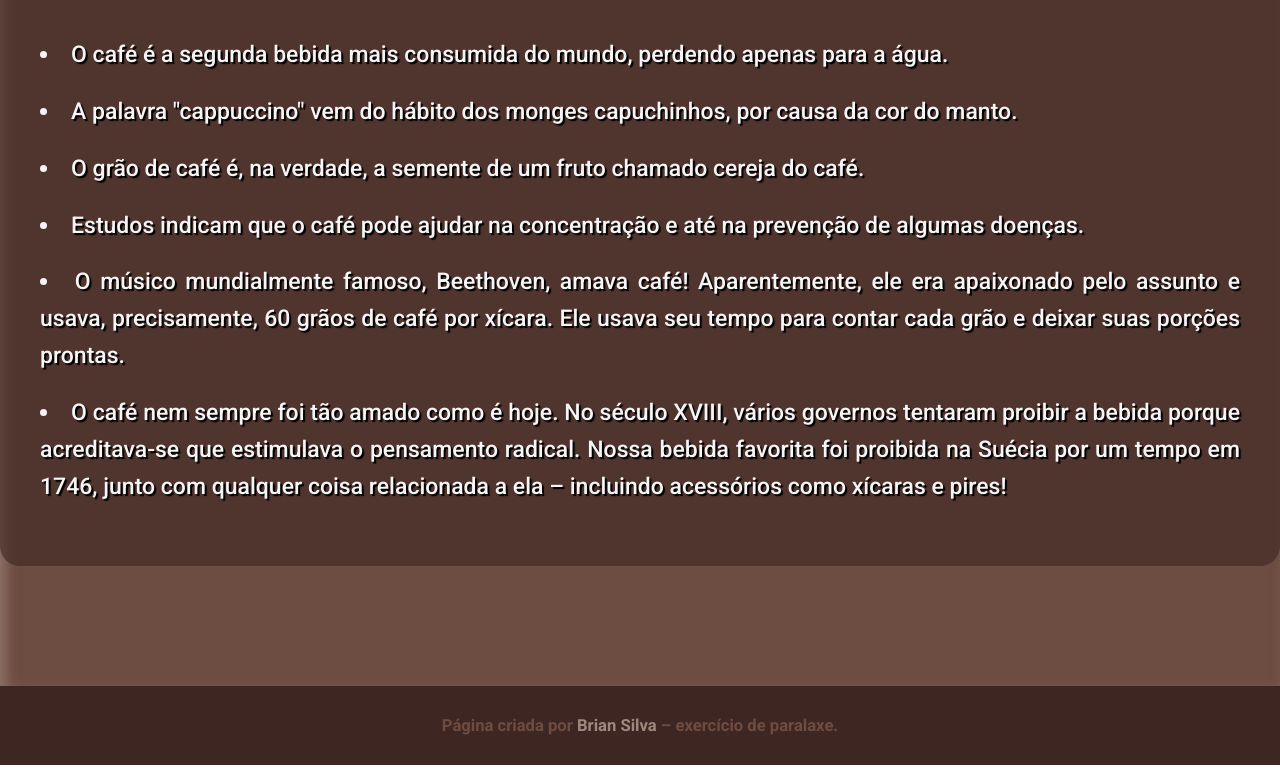
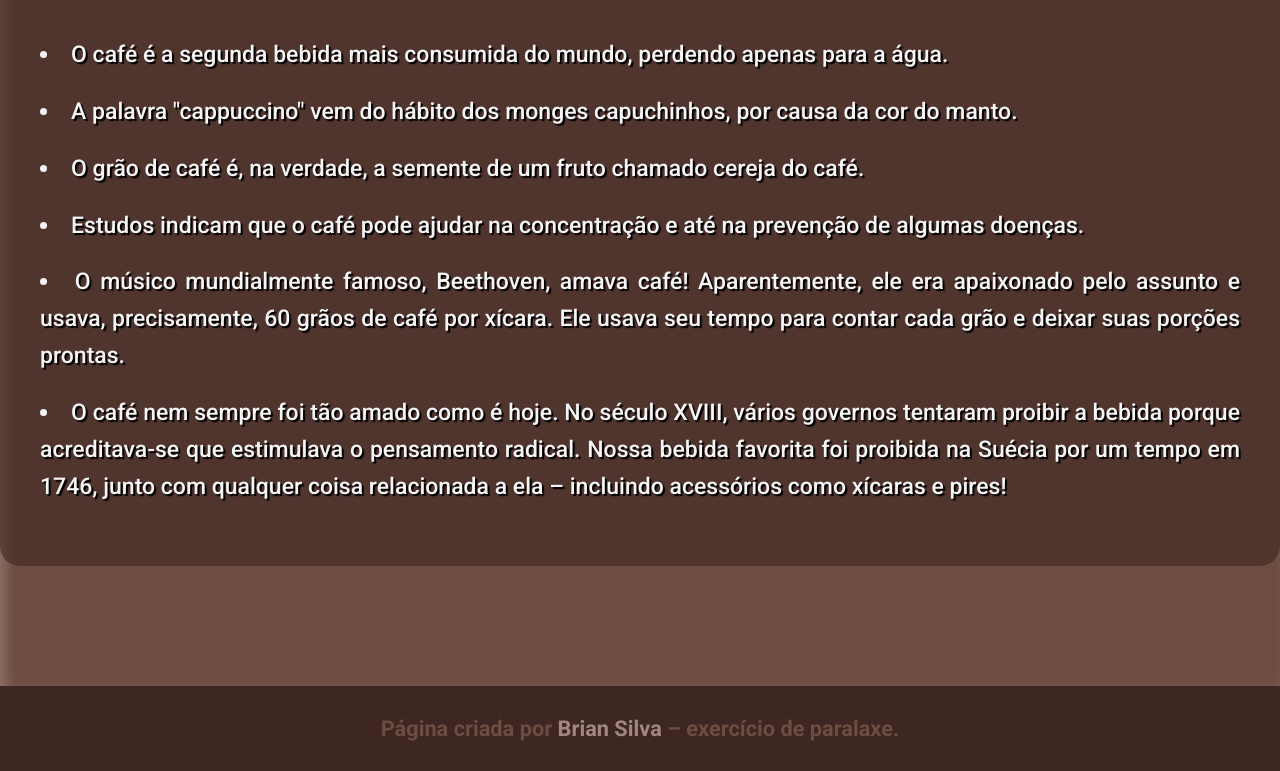
Before and after one commit to uBrix-071/portifolio, a plain HTML site: page cafe.html in a window 1280 px wide. Shown: the part 2451-3222 px from the top of the page. Drawn offline with Linux system fonts and the light colour scheme; a web font is replaced by a local one.

Commit message:
Melhoria de tamanho

```diff
--- a/estilos/stylecafe.css
+++ b/estilos/stylecafe.css
@@ -156,7 +156,7 @@ footer {
 }
 
 footer p {
-    font-size: 1.3vw;
+    font-size: 1.7vw;
     font-weight: bold;
     font-family: var(--paragrafo);
 }
```
